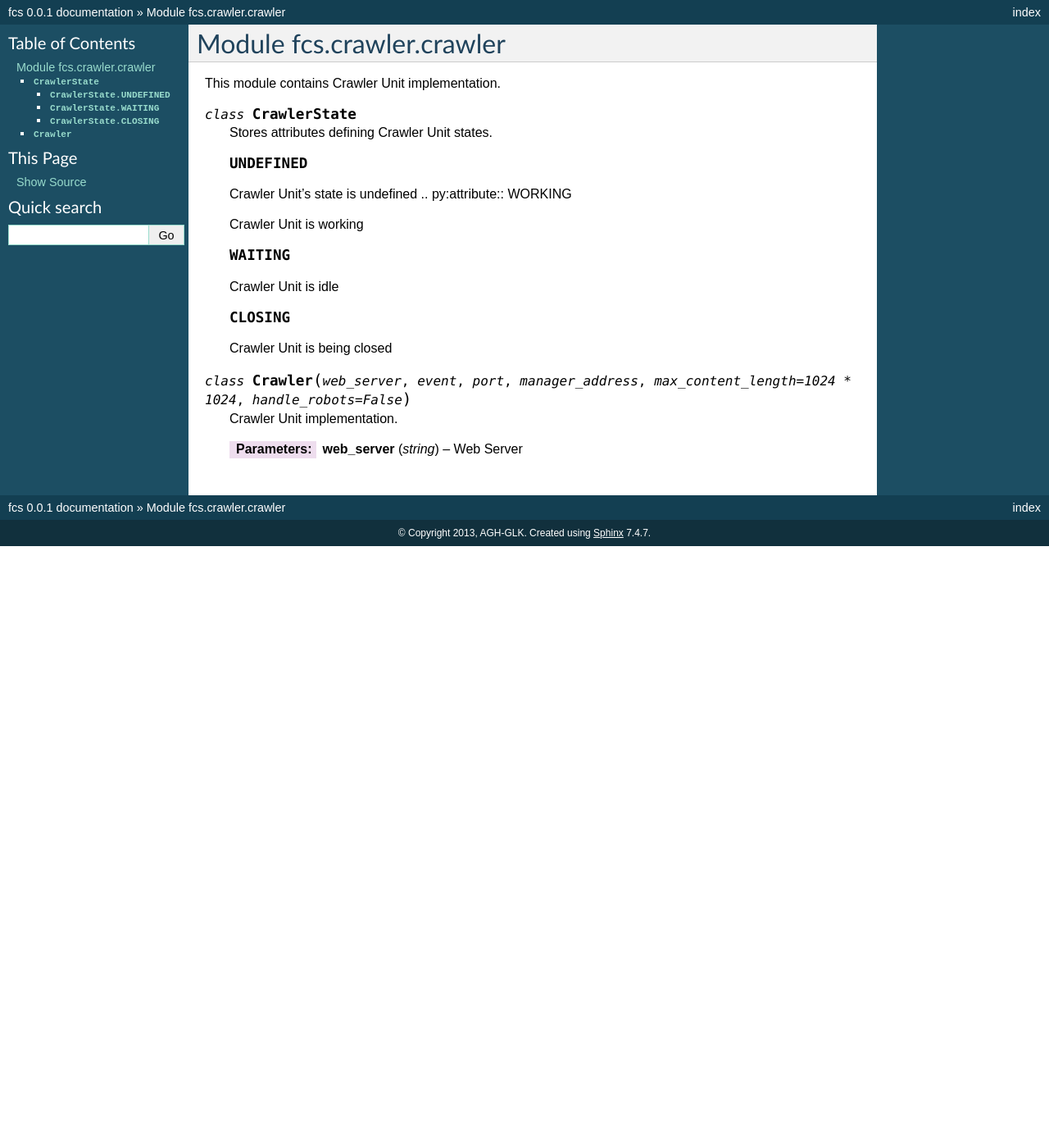
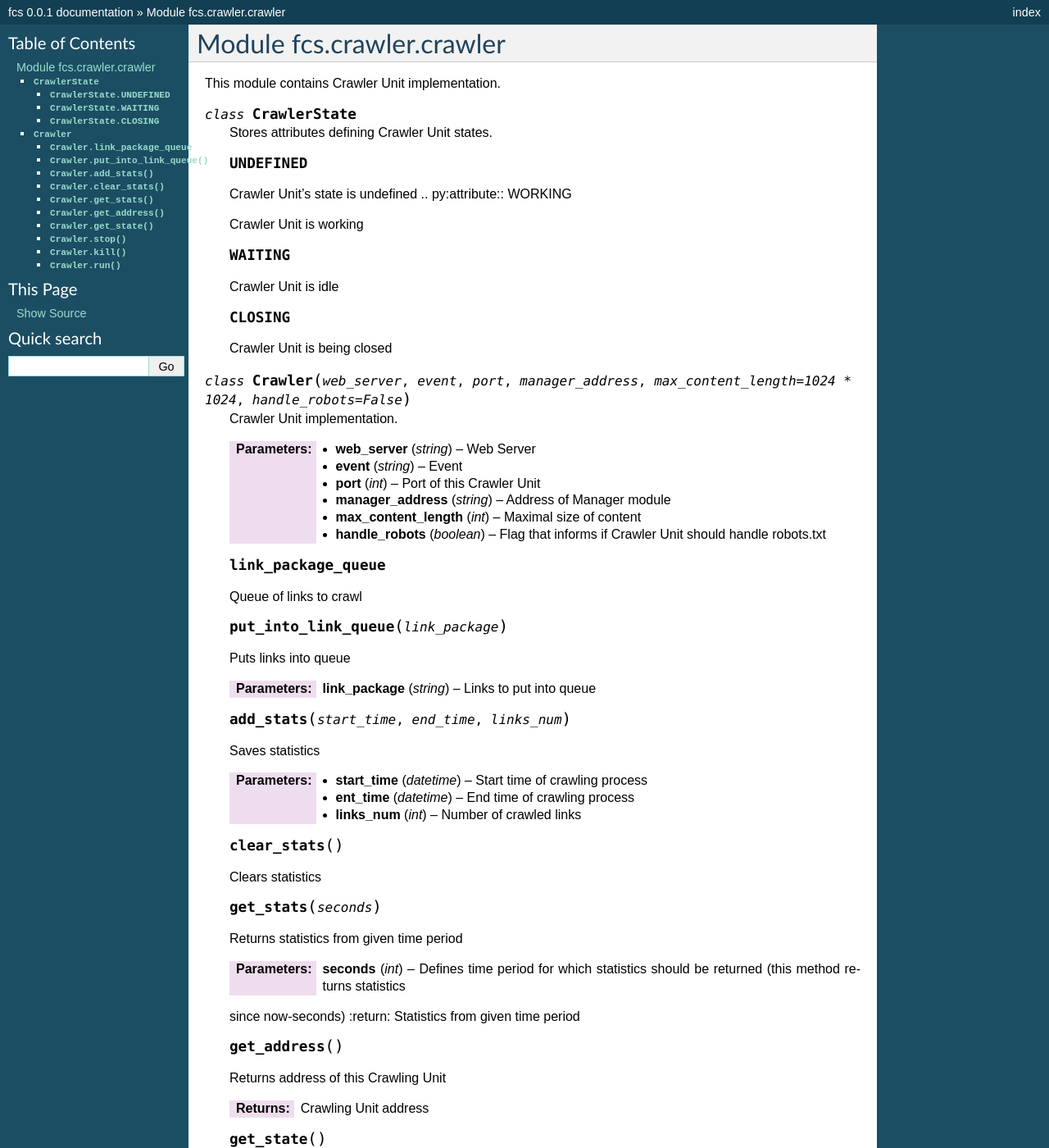
Before and after one commit to agh-glk/fcs, a Sphinx documentation site: the page built from docs/source/crawler/crawler.rst, in a window 1280 px wide and 1400 px high. Shown: the whole window at 82% size. Built offline with Sphinx 7.4.7, drawn with Linux system fonts in a browser that asks for light colours; formulas are drawn with MathJax 3; some of the changed text lies outside the part shown.

Commit message:
crawler and web_interface modules

```diff
--- a/docs/source/crawler/crawler.rst
+++ b/docs/source/crawler/crawler.rst
@@ -28,3 +28,62 @@ This module contains Crawler Unit implementation.
    Crawler Unit implementation.
 
    :param string web_server: Web Server
+   :param string event: Event
+   :param int port: Port of this Crawler Unit
+   :param string manager_address: Address of Manager module
+   :param int max_content_length: Maximal size of content
+   :param boolean handle_robots: Flag that informs if Crawler Unit should handle robots.txt
+
+   .. py:attribute:: link_package_queue
+
+   Queue of links to crawl
+
+   .. py:method:: put_into_link_queue(link_package)
+
+   Puts links into queue
+
+   :param string link_package: Links to put into queue
+
+   .. py:method:: add_stats(start_time, end_time, links_num)
+
+   Saves statistics
+
+   :param datetime start_time: Start time of crawling process
+   :param datetime ent_time: End time of crawling process
+   :param int links_num: Number of crawled links
+
+   .. py:method:: clear_stats()
+
+   Clears statistics
+
+   .. py:method:: get_stats(seconds)
+
+   Returns statistics from given time period
+
+   :param int seconds: Defines time period for which statistics should be returned (this method returns statistics
+   since now-seconds)
+   :return: Statistics from given time period
+
+   .. py:method:: get_address()
+
+   Returns address of this Crawling Unit
+
+   :return: Crawling Unit address
+
+   .. py:method:: get_state()
+
+   Returns Crawling Unit state
+
+   :return: Crawling Unit state
+
+   .. py:method:: stop()
+
+   Stops Crawling Unit
+
+   .. py:method:: kill()
+
+   Kills Crawling Unit
+
+   .. py:method:: run()
+
+   Runs Crawling Unit
```
Also changed, not shown: docs/source/crawler/web_interface.rst (added, +45 -0 lines).
